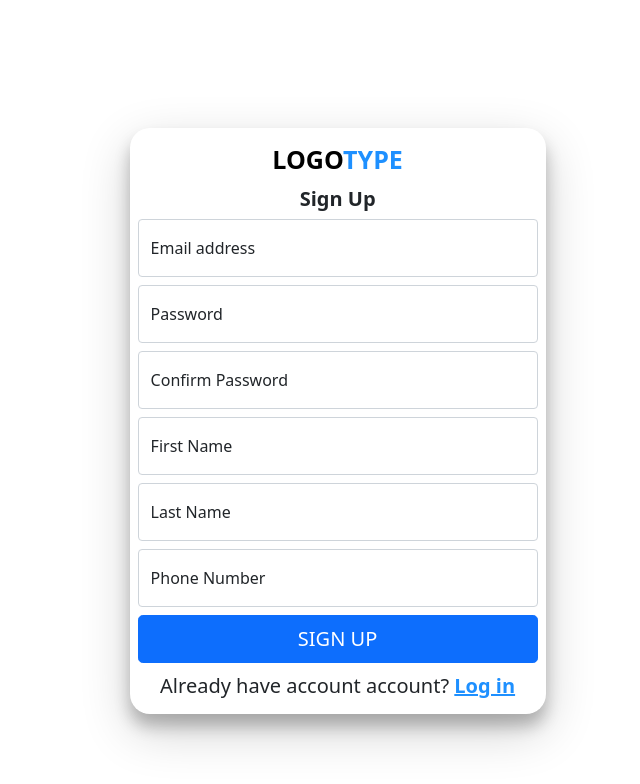
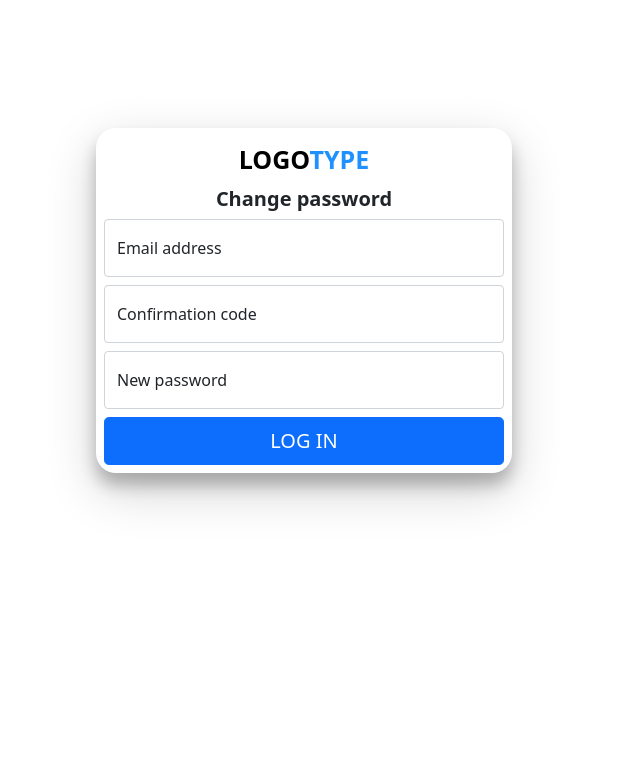
Before and after one commit to IlyaGorbachov7/react-app-questions-portal, a React (Create React App) app: page / in a window 1280 px wide. Shown: the top 784 px of the page, without its empty margins (336-976 px from the left). Built offline with nearby package versions, Linux system fonts and the light colour scheme.

Commit message:
ForgetPassword.jsx component

```diff
--- a/src/App.js
+++ b/src/App.js
@@ -2,14 +2,16 @@ import './compns/styles/Login.css'
 
 import Registration from "./compns/regis_login/Registration";
 import Login from "./compns/regis_login/Login";
+import ForgetPassword from "./compns/regis_login/ForgetPassword";
 
 function App() {
-  return (
-      <div >
-          {/*<Login/>*/}
-        <Registration/>
-      </div>
-  );
+    return (
+        <div>
+            {/*<Login/>*/}
+            {/*<Registration/>*/}
+            <ForgetPassword/>
+        </div>
+    );
 }
 
 export default App;
--- /dev/null
+++ b/src/compns/regis_login/ForgetPassword.jsx
@@ -0,0 +1,57 @@
+import React, {useState} from 'react';
+import {changePassword, getConfirmationCode} from "../scripts/Login";
+
+const ForgetPassword = () => {
+    const [isSendEmail, setIsSendEmail] = useState(true);
+    return (<div>
+        {(!isSendEmail) ? (<div className="centerXY d-flex flex-column align-items-center">
+                <div className="block-shadow-color block-border-radius p-2">
+                    <p className="text-size-bar font-weight-600"><span className="color-text-logo">LOGO</span><span
+                        className="color-text-type">TYPE</span></p>
+                    <p className="font-weight-600">Reset password</p>
+                    <div className="form-floating">
+                        {/*дабавить обработчик*/}
+                        <input type="email" className="block-size form-control" id="floatingInput"
+                               placeholder="name@example.com"/>
+                        <label htmlFor="floatingInput">Email address</label>
+                    </div>
+                    <button className="btn btn-primary btn-lg block-size mt-lg-2" type="button"
+                            onClick={getConfirmationCode}>Get Confirmation Code
+                    </button>
+                </div>
+            </div>)
+            : (  <div className="centerXY d-flex flex-column align-items-center">
+                <div className="block-shadow-color block-border-radius p-2">
+                    <p className="text-size-bar font-weight-600"><span className="color-text-logo">LOGO</span><span
+                        className="color-text-type">TYPE</span></p>
+                    <p className="font-weight-600">Change password</p>
+                    <div className="form-floating">
+                        {/*дабавить обработчик*/}
+                        <input type="email" className="block-size form-control" id="inputEmailForgetPasswordId"
+                               placeholder="name@example.com"/>
+                        <label htmlFor="floatingInput">Email address</label>
+                    </div>
+                    <div className="form-floating mt-2">
+                        {/*дабавить обработчик*/}
+                        <input type="password" className="block-size form-control" id="conformForgetPasswordId"
+                               placeholder="New Password"/>
+                        <label htmlFor="floatingPassword">Confirmation code</label>
+                    </div>
+                    <div className="form-floating mt-2">
+                        {/*дабавить обработчик*/}
+                        <input type="password" className="block-size form-control" id="newPasswordForgetPasswordId"
+                               placeholder="New Password"/>
+                        <label htmlFor="floatingPassword">New password</label>
+                    </div>
+
+                    <button className="btn btn-primary btn-lg block-size mt-lg-2" type="button"
+                            onClick={changePassword}>LOG IN
+                    </button>
+                </div>
+            </div>)
+
+        }
+    </div>);
+};
+
+export default ForgetPassword;
--- a/src/compns/regis_login/Registration.jsx
+++ b/src/compns/regis_login/Registration.jsx
@@ -44,7 +44,7 @@ const Registration = () => {
                     <label htmlFor="lastNameId">Phone Number</label>
                 </div>
                 <button className="btn btn-primary btn-lg block-size mt-lg-2" type="button"
-                        onClick={login}>SIGN UP
+                        onClick={registrat}>SIGN UP
                 </button>
                 <p className="mt-2">Already have account account? <a href="/login"
                                                            className="color-text-type font-weight-600">Log in</a></p>
--- a/src/compns/scripts/Login.js
+++ b/src/compns/scripts/Login.js
@@ -1,3 +1,26 @@
 export function login(e) {
     e.preventDefault()
+    // логинимся и переходим на станцыу вопросов
 }
+
+export function registrat(e) {
+    e.preventDefault();
+    // регистируемя, после переходим на странцу лоигации
+}
+
+export function getConfirmationCode(e) {
+    e.preventDefault();
+    // здесь мы отпрялем запрос на получучения confirmation code
+    // отпрвляю email
+
+    // отсаемя на этой же станице и изменяем isSendEmail == true чтобы отобразить changePasswrod
+}
+
+export function changePassword(e) {
+    e.preventDefault();
+
+    //зесь отправляем запрос на иминенеия пороля.
+    // отпавляюем confirmation code, new password, email
+
+    // после отпрвяемся на станичу логинации сново
+}
```
